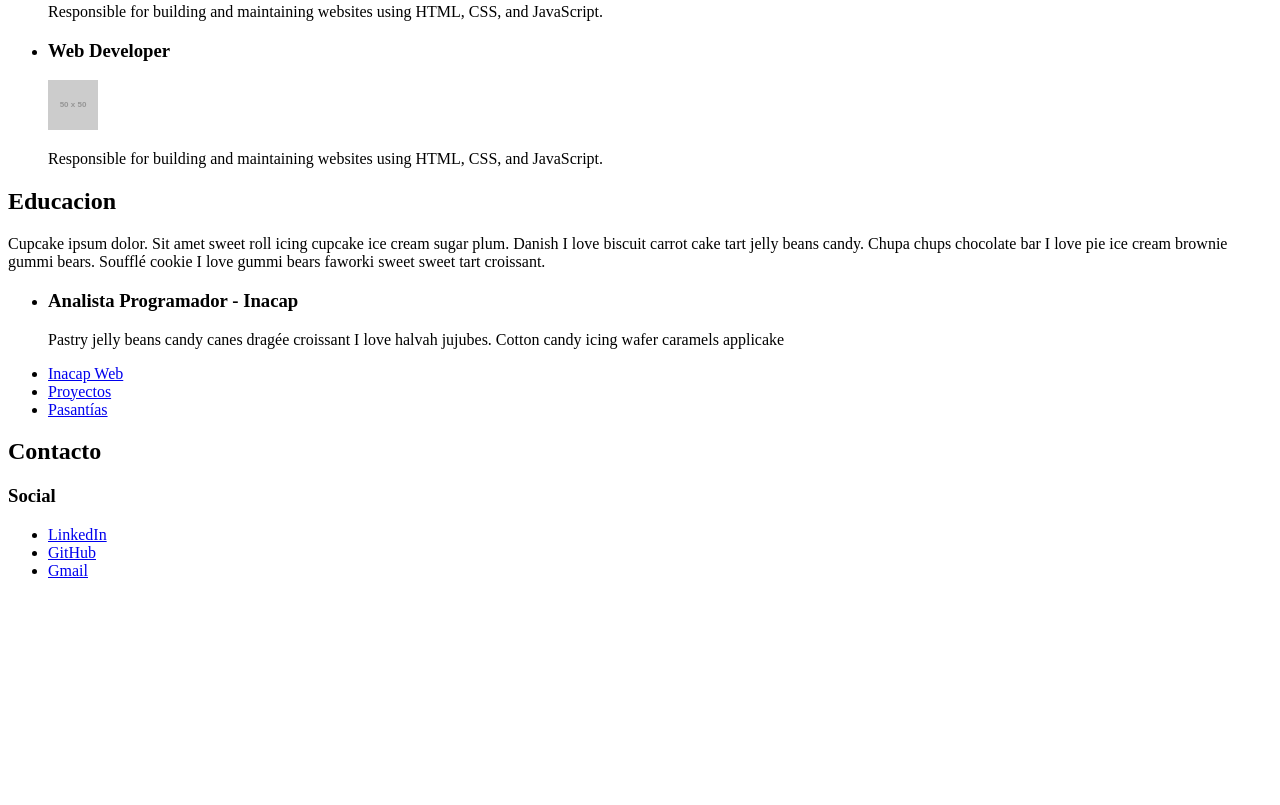
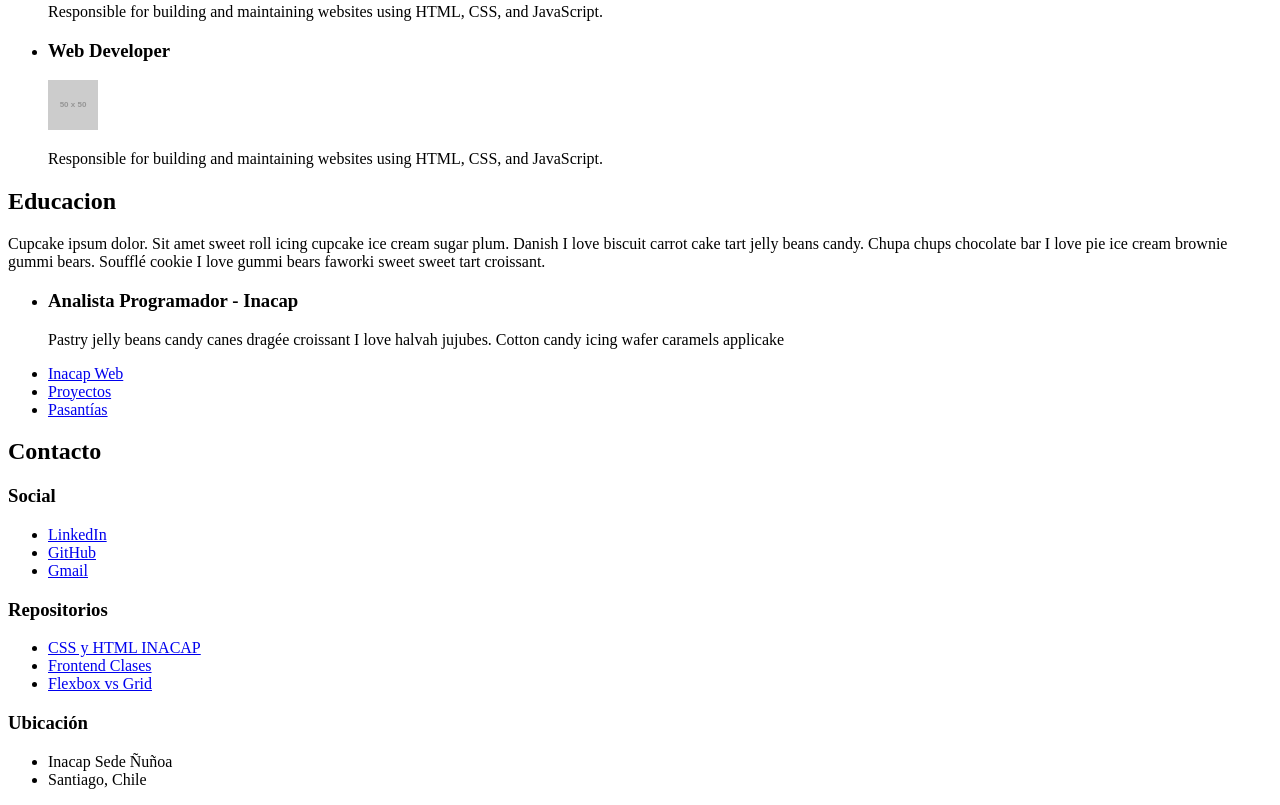
Before and after one commit to anunezinacap/htmlcss, a plain HTML site: page index.html in a window 1280 px wide. Shown: the part 1252-2057 px from the top of the page. Before the commit the page ends 1848 px from the top, so only its background shows below. Drawn offline with Linux system fonts and the light colour scheme; placeholder pictures from the web are drawn by us.

Commit message:
feat: finish footer section html page

```diff
--- a/index.html
+++ b/index.html
@@ -100,6 +100,22 @@
           <li><a href="#">Gmail</a></li>
         </ul>
       </section>
+      <section class="col">
+        <h3>Repositorios</h3>
+        <ul>
+          <li><a href="https://github.com/anunezinacap/htmlcss" target=”_blank”>CSS y HTML INACAP</a></li>
+          <li><a href="#">Frontend Clases</a></li>
+          <li><a href="#">Flexbox vs Grid</a></li>
+        </ul>
+      </section>
+      <section class="col">
+        <h3>Ubicación</h3>
+        <ul>
+          <li>Inacap Sede Ñuñoa</li>
+          <li>Santiago, Chile</li>
+        </ul>
+      </section>
+    </section>
   </footer>
 </body>
 
```
